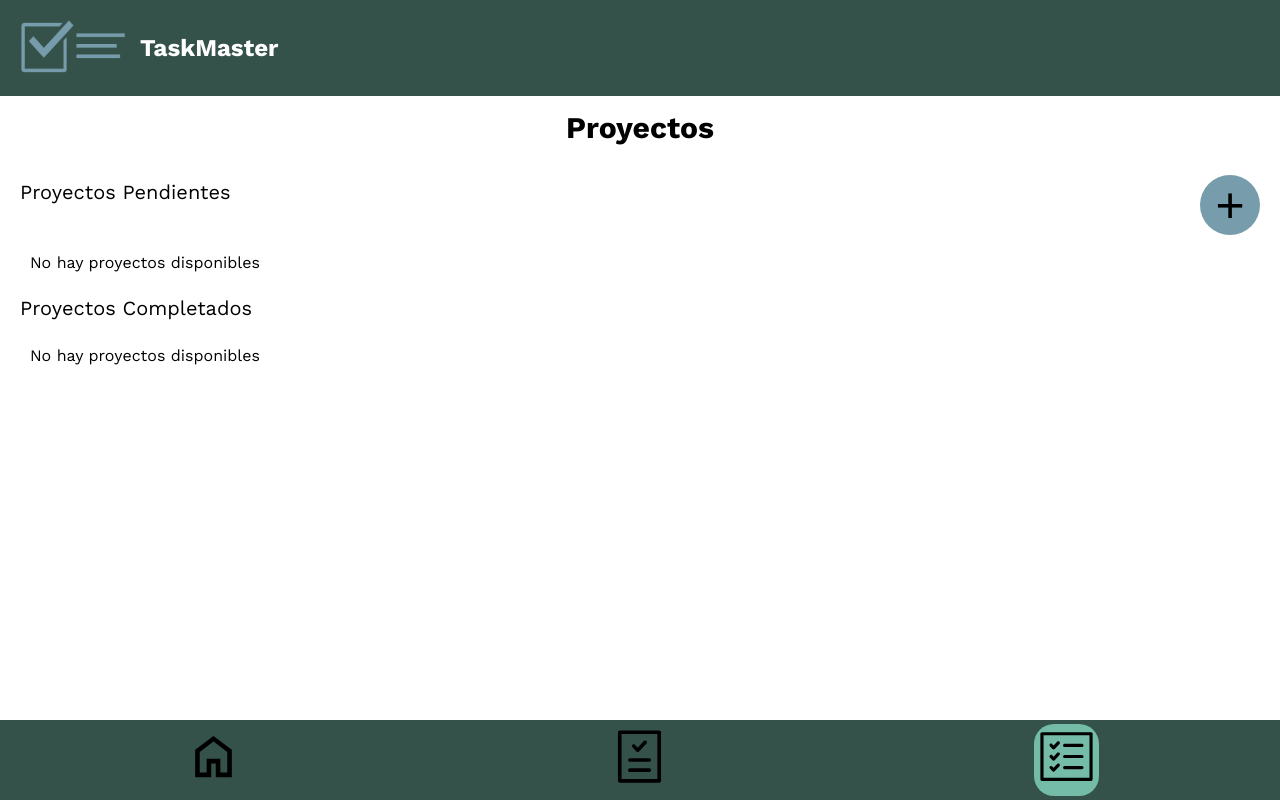
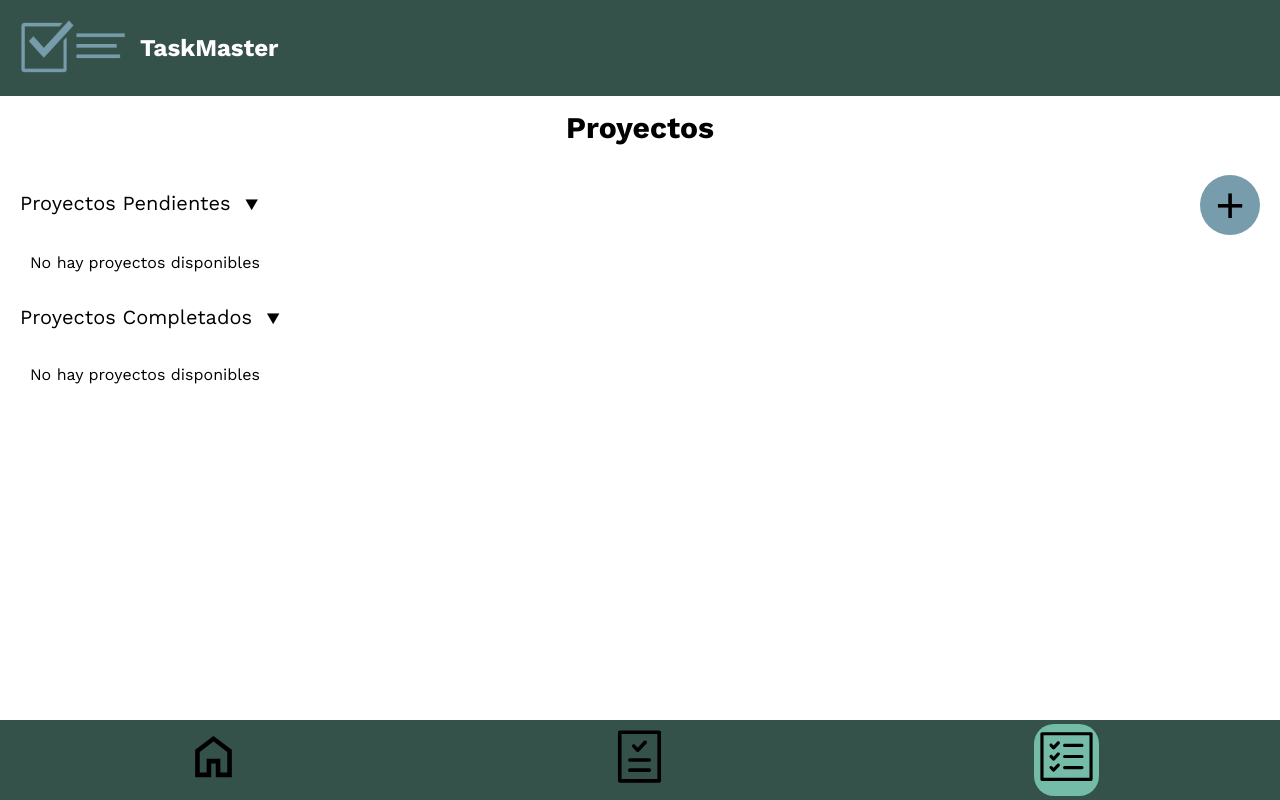
Before and after one commit to IvanTangZhu19/AppGestionTareas, a React app in the folder Dev/gestion_tareas/: page /proyectos in a window 1280 px wide. Built offline with nearby package versions, Linux system fonts and the light colour scheme; the HTML template or start-up script is replaced by a standard one.

Commit message:
Menu desplegable details, cambio de ancho, mensaje cuando no haya tareas en proyecto

```diff
--- a/Dev/gestion_tareas/src/pages/home/_Tareas.scss
+++ b/Dev/gestion_tareas/src/pages/home/_Tareas.scss
@@ -8,6 +8,7 @@ $duracion: 250ms;
     position: relative;
     scroll-behavior: smooth;
     .seccion{
+        width: 100%;
         margin-left: 20px;
         display: flex;
         overflow-x: hidden;
--- a/Dev/gestion_tareas/src/pages/proyecto/Proyecto.jsx
+++ b/Dev/gestion_tareas/src/pages/proyecto/Proyecto.jsx
@@ -45,9 +45,6 @@ function Proyecto() {
             <p className='margen'>Fecha: {proyecto.fecha}</p>
             <p className='margen ancho_descripcion'>Descripción: {proyecto.descripcion}</p>
             <p className='margen'>Estado: {proyecto.estado}</p>
-            {proyecto.tareas.length == 0 &&
-                <p className="margen">No hay tareas disponibles</p>
-            }
             <div className="form-group color-field">
                 <div className="color-picker-wrapper">
                     <p className='margen'>Color: </p>
@@ -84,6 +81,9 @@ function Proyecto() {
                 </button>
             </div>
             <p className='margen'>Tareas: </p>
+            {proyecto.tareas.length == 0 &&
+                <p className="margen">Aún no hay tareas agregadas. ¡Crea tu primer tarea para el proyecto!</p>
+            }
             <div className="tareas">
                 {proyecto.tareas.map((tarea) => (
                     <div>
--- a/Dev/gestion_tareas/src/pages/proyectos/Proyectos.jsx
+++ b/Dev/gestion_tareas/src/pages/proyectos/Proyectos.jsx
@@ -17,7 +17,7 @@ function Proyecto() {
         setProyectos(traerProyectos());
     }, []);
 
-  function colorTexto (color) {
+    function colorTexto(color) {
         return esColorNegro(color) ? '#fff' : '#000';
     };
 
@@ -43,15 +43,18 @@ function Proyecto() {
             <span />
             <h2>Proyectos</h2>
             {proyectos.map((proyectoCompletos, index) => (
-                <div key={index}>
-                    <div className="subtitulo_boton">
+                <details open key={index}>
+                    <summary className="subtitulo_boton">
+                        <div className="subtitulo_flecha">
                             <p className="subtitulo">{proyectoCompletos.titulo}</p>
+                            <p className="flecha">▼</p>
+                        </div>
                         {proyectoCompletos.titulo == "Proyectos Pendientes" &&
                             <button className="boton_agregar">
                                 <NavLink className="enlace" to="/proyectos/crear">+</NavLink>
                             </button>
                         }
-                    </div>
+                    </summary>
                     {proyectoCompletos.proyectos.length === 0 &&
                         <p className="margen">No hay proyectos disponibles</p>
                     }
@@ -118,9 +121,9 @@ function Proyecto() {
                             </section>
                         ))}
                     </div>
-                </div>
+                </details>
             ))}
-            <span className="margin_bottom"/>
+            <span className="margin_bottom" />
         </div>
     );
 }
--- a/Dev/gestion_tareas/src/pages/proyectos/Proyectos.scss
+++ b/Dev/gestion_tareas/src/pages/proyectos/Proyectos.scss
@@ -26,5 +26,13 @@
         flex-direction: row;
         justify-content: space-between;
         margin-right: 20px;
+        .subtitulo_flecha{
+            align-items: center;
+            display: flex;
+            justify-content: flex-start;
+            .flecha{
+                margin-left: 15px;
+            }
+        }
     }
 }
--- a/Dev/gestion_tareas/src/pages/tareas/Tareas.jsx
+++ b/Dev/gestion_tareas/src/pages/tareas/Tareas.jsx
@@ -44,15 +44,20 @@ function Tarea() {
             <span />
             <h2>Tareas</h2>
             {tareas.map((tareasCompleto, index) => (
-                <div key={index}>
-                    <div className="subtitulo_boton">
-                        <p className="subtitulo">{tareasCompleto.titulo}</p>
+                <details open key={index}>
+                    <summary className="subtitulo_boton">
+                        <div className="subtitulo_flecha">
+                            <p className="subtitulo">{tareasCompleto.titulo}</p>
+                            <p className="flecha">▼</p>
+                        </div>
                         {tareasCompleto.titulo == "Tareas Pendientes" &&
-                            <button className="boton_agregar">
+                            <button
+                                onMouseDown={(e) => e.preventDefault()}
+                                className="boton_agregar">
                                 <NavLink className="enlace" to="/tareas/crear">+</NavLink>
                             </button>
                         }
-                    </div>
+                    </summary>
                     {tareasCompleto.tareas.length == 0 &&
                         <p className="margen">No hay tareas disponibles</p>
                     }
@@ -102,7 +107,7 @@ function Tarea() {
                             </div>
                         ))}
                     </div>
-                </div>
+                </details>
             ))}
             <span className="margin_bottom"/>
         </div>
--- a/Dev/gestion_tareas/src/pages/tareas/Tareas.scss
+++ b/Dev/gestion_tareas/src/pages/tareas/Tareas.scss
@@ -24,6 +24,14 @@
         display: flex;
         flex-direction: row;
         justify-content: space-between;
+        .subtitulo_flecha{
+            align-items: center;
+            display: flex;
+            justify-content: flex-start;
+            .flecha{
+                margin-left: 15px;
+            }
+        }
     }
     .margen{
         margin: 10px 0 0 30px;
--- a/Dev/gestion_tareas/src/pages/tareas/_BotonAgregar.scss
+++ b/Dev/gestion_tareas/src/pages/tareas/_BotonAgregar.scss
@@ -10,6 +10,9 @@ $color_boton: black;
     border: none;
     z-index: 1000;
     will-change: transform, opacity;
+    display: flex;
+    justify-content: center;
+    align-items: center;
     .enlace{
         text-decoration: none;
         color: $color_boton;
```
Also changed, not shown: 1 other file (tests, documents, lock files or other folders). Lines whose indentation alone changed are shown as unchanged.
